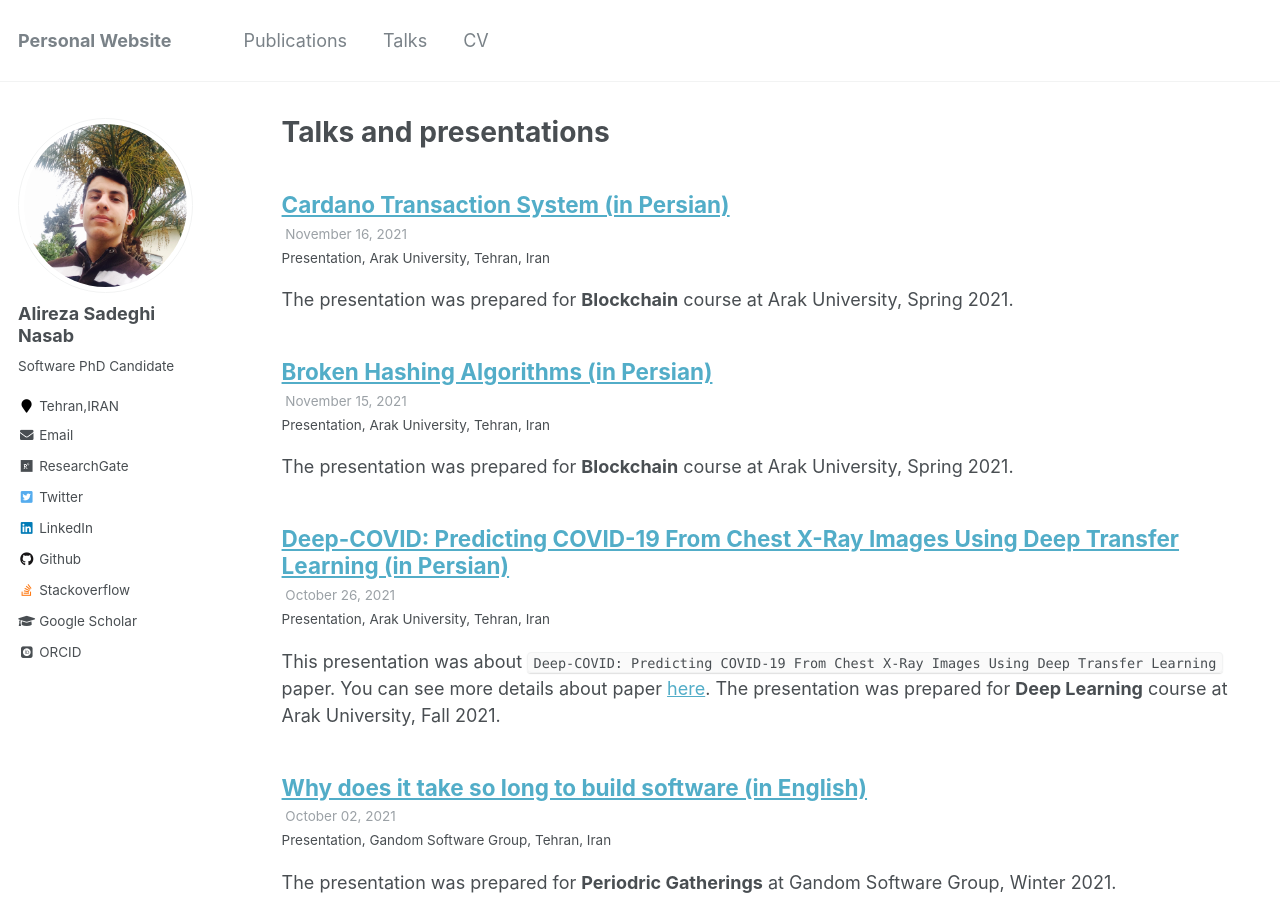
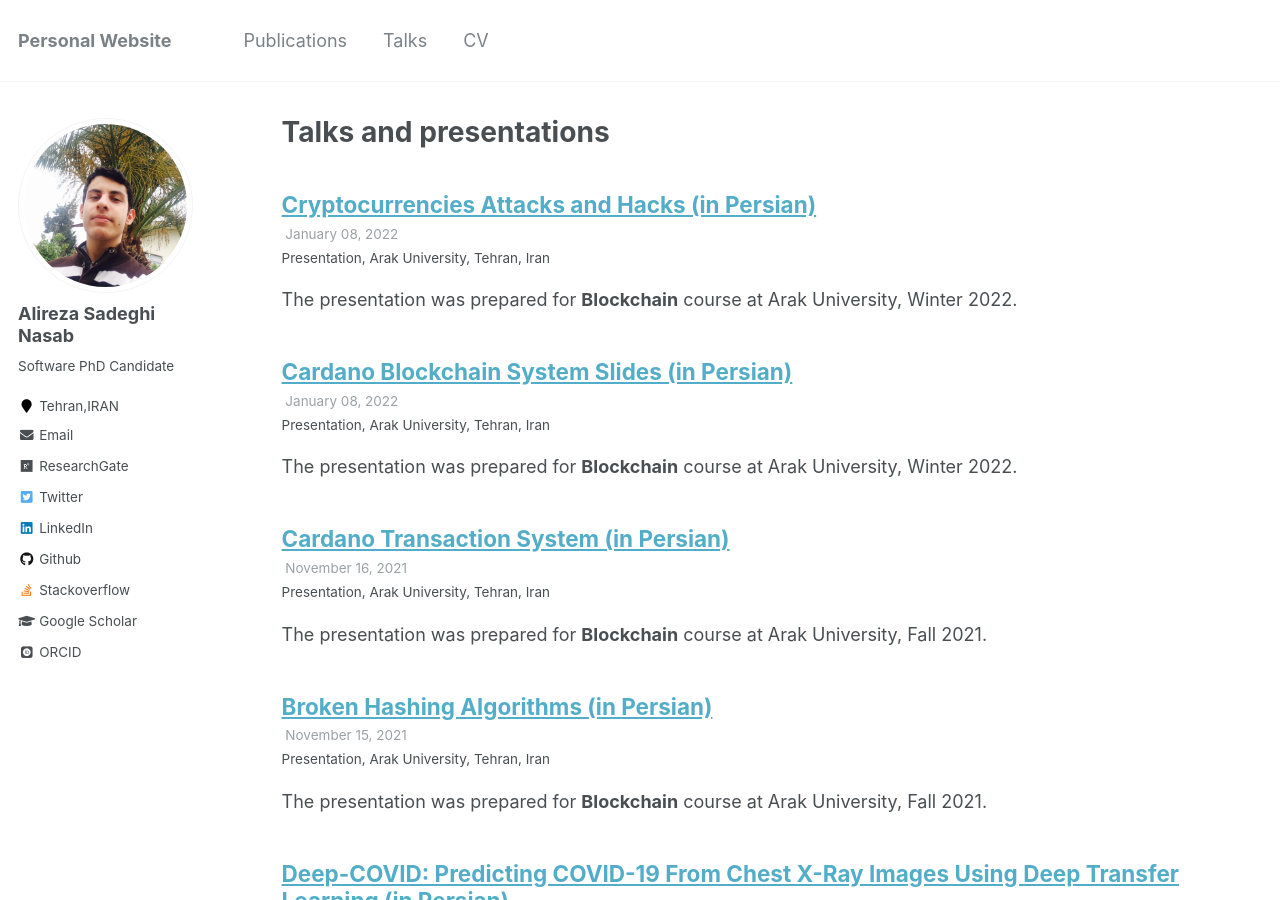
Before and after one commit to AlirezaSN/AlirezaSN.github.io, a Jekyll site: the page built from _pages/talks.html, in a window 1280 px wide and 900 px high. Built offline with Jekyll 4.4.1, drawn with Linux system fonts in a browser that asks for light colours; some web fonts are replaced.

Commit message:
add new talks

```diff
--- a/_talks/talk_16.md
+++ b/_talks/talk_16.md
@@ -8,6 +8,6 @@ date: 2021-11-15
 location: "Tehran, Iran"
 ---
 
-The presentation was prepared for **Blockchain** course at Arak University, Spring 2021.
+The presentation was prepared for **Blockchain** course at Arak University, Fall 2021.
 
 [Visit Keynotes here](https://alirezasn.github.io/files/talk_16_slides.pdf)
--- a/_talks/talk_17.md
+++ b/_talks/talk_17.md
@@ -8,6 +8,6 @@ date: 2021-11-16
 location: "Tehran, Iran"
 ---
 
-The presentation was prepared for **Blockchain** course at Arak University, Spring 2021.
+The presentation was prepared for **Blockchain** course at Arak University, Fall 2021.
 
 [Visit Keynotes here](https://alirezasn.github.io/files/talk_17_slides.pdf)
--- /dev/null
+++ b/_talks/talk_18.md
@@ -0,0 +1,13 @@
+---
+title: "Cardano Blockchain System Slides (in Persian)"
+collection: talks
+type: "Presentation"
+permalink: /talks/talk_18
+venue: "Arak University"
+date: 2022-01-08
+location: "Tehran, Iran"
+---
+
+The presentation was prepared for **Blockchain** course at Arak University, Winter 2022.
+
+[Visit Keynotes here](https://alirezasn.github.io/files/talk_19_slides.pdf)
--- /dev/null
+++ b/_talks/talk_19.md
@@ -0,0 +1,13 @@
+---
+title: "Cryptocurrencies Attacks and Hacks (in Persian)"
+collection: talks
+type: "Presentation"
+permalink: /talks/talk_19
+venue: "Arak University"
+date: 2022-01-08
+location: "Tehran, Iran"
+---
+
+The presentation was prepared for **Blockchain** course at Arak University, Winter 2022.
+
+[Visit Keynotes here](https://alirezasn.github.io/files/talk_19_slides.pdf)
```
Also changed, not shown: 2 other files.
